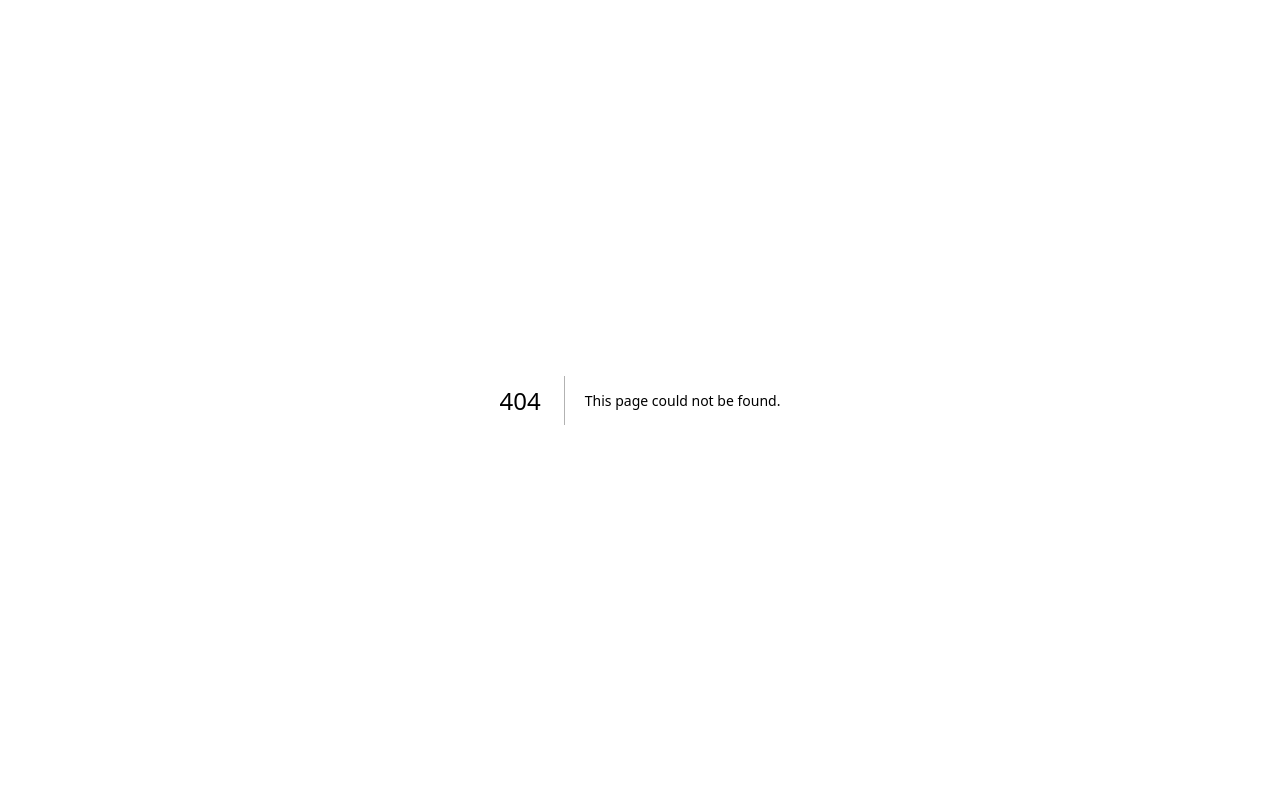
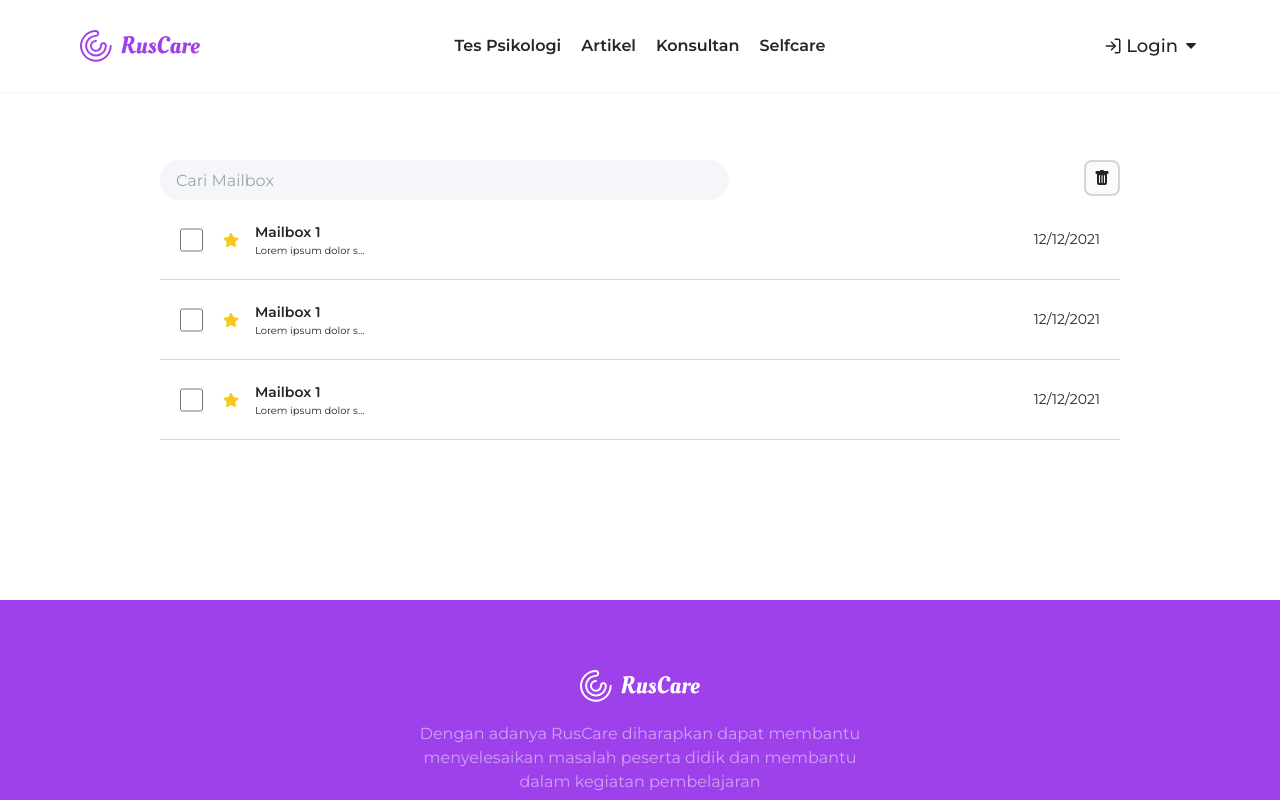
Before and after one commit to Nareswara05/NextJS-Ruscare, a Next.js app: page /mailbox in a window 1280 px wide. Before the commit this address had no page. Shown: the top 800 px of the page. Built offline with nearby package versions, Linux system fonts and the light colour scheme.

Commit message:
feat [NR] add mailbox page

```diff
--- /dev/null
+++ b/src/app/(pages)/(feature-pages)/(additional)/mailbox/components/action-mailbox.jsx
@@ -0,0 +1,14 @@
+import React from 'react'
+import { BsTrashFill } from 'react-icons/bs'
+
+const ActionMailbox = () => {
+  return (
+    <div>
+            <div className='p-2 text-textPrimary bg-[#FAFBFD] border-2 border-[#D5D5D5] rounded-lg hover:bg-gray-100'>
+                <BsTrashFill/>
+            </div>
+    </div>
+  )
+}
+
+export default ActionMailbox
--- /dev/null
+++ b/src/app/(pages)/(feature-pages)/(additional)/mailbox/components/mail-list.jsx
@@ -0,0 +1,32 @@
+import React from "react";
+import Link from "next/link";
+import { FaStar } from "react-icons/fa";
+
+export default function MailList({ data }) {
+    return (
+        <div className="flex items-center w-full h-20 px-5 py-3 bg-white border-b border-[#D5D5D5]">
+            <div className="flex items-center gap-5 w-full">
+                <input
+                    type="checkbox"
+                    className="w-6 h-6 cursor-pointer text-primary bg-gray-100 border-gray-300 rounded focus:ring-blue-500 focus:ring-2 checked:bg-primary"
+                    />
+                <Link className="flex justify-between items-center w-full" href={`/mailbox/${data.id}`}>
+                    <div className="flex gap-4 items-center">
+                        <div className="text-secondary">
+                            <FaStar/>
+                        </div>
+                        <div>
+                            <h1 className="text-[14px] text-textPrimary font-semibold">
+                                {data.title}
+                            </h1>
+                            <h1 className="text-[10px] text-textPrimary font-normal truncate w-28">
+                                {data.desc}
+                            </h1>
+                        </div>
+                    </div>
+                    <h1 className="text-[14px] text-textPrimary font-normal">{data.date}</h1>
+                </Link>
+            </div>
+        </div>
+    );
+}
--- /dev/null
+++ b/src/app/(pages)/(feature-pages)/(additional)/mailbox/components/search-mailbox.jsx
@@ -0,0 +1,15 @@
+import React from 'react'
+
+const SearchMailbox = () => {
+  return (
+    <div>
+        <input type="text"
+        className='bg-[#F5F6FA] w-[569px] h-10 p-4 rounded-full border-[#D5D5D5] border-1 text-textPrimary focus:outline-none'
+        placeholder='Cari Mailbox'
+        />
+
+    </div>
+  )
+}
+
+export default SearchMailbox
--- /dev/null
+++ b/src/app/(pages)/(feature-pages)/(additional)/mailbox/page.jsx
@@ -0,0 +1,42 @@
+import React from 'react'
+import ActionMailbox from './components/action-mailbox'
+import MailList from './components/mail-list'
+import SearchMailbox from './components/search-mailbox'
+
+const page = () => {
+
+    const dataMail = [
+        {
+            id: 1,
+            title: 'Mailbox 1',
+            date: '12/12/2021',
+            desc: 'Lorem ipsum dolor sit amet, consectetur adipiscing elit. Nulla nec purus feugiat, molestie ipsum et, consequat nibh.'
+        },
+        {
+            id: 2,
+            title: 'Mailbox 1',
+            date: '12/12/2021',
+            desc : 'Lorem ipsum dolor sit amet, consectetur adipiscing elit. Nulla nec purus feugiat, molestie ipsum et, consequat nibh.'
+        },
+        {
+            id: 3,
+            title: 'Mailbox 1',
+            date: '12/12/2021',
+            desc : 'Lorem ipsum dolor sit amet, consectetur adipiscing elit. Nulla nec purus feugiat, molestie ipsum et, consequat nibh.'
+        },
+    ]
+
+  return (
+    <div className='p-40 bg-white'>
+        <div className='flex justify-between'>
+            <SearchMailbox/>
+            <ActionMailbox/>
+        </div>
+        {dataMail.map((data) => (
+          <MailList key={data.id} data={data} />
+        ))}
+    </div>
+  )
+}
+
+export default page
--- a/src/app/(pages)/dashboard/components/main-profile.jsx
+++ b/src/app/(pages)/dashboard/components/main-profile.jsx
@@ -64,7 +64,7 @@ const MenuProfileDashboard = () => {
                             </Link>
                         </li>
                         <li className='cursor-pointer flex text-textPrimary gap-3 w-full hover:bg-gray-100 p-[10px] rounded-lg'>
-                            <Link href="/dashboard" className='flex gap-3 items-center'>
+                            <Link href="/mailbox" className='flex gap-3 items-center'>
                                 <div className='text-xl'>
                                     <IoMailOutline  />
                                 </div>
--- a/src/app/components/profile-nav.jsx
+++ b/src/app/components/profile-nav.jsx
@@ -74,7 +74,7 @@ const ProfileMenuNav = () => {
                             </Link>
                         </li>
                         <li className='cursor-pointer flex text-textPrimary gap-3 w-full hover:bg-gray-100 p-[10px] rounded-lg'>
-                            <Link href="/dashboard" className='flex gap-3 items-center'>
+                            <Link href="/mailbox" className='flex gap-3 items-center'>
                                 <div className='text-xl'>
                                     <CiMail  />
                                 </div>
--- a/src/app/globals.css
+++ b/src/app/globals.css
@@ -77,3 +77,74 @@ input[type="radio"]:checked::before {
   top: 3px;
   left: 3px;
 }
+
+
+/* Hide the default checkbox */
+.container input {
+  position: absolute;
+  opacity: 0;
+  cursor: pointer;
+  height: 0;
+  width: 0;
+  border-radius: 5px;
+ }
+
+ .container {
+  display: block;
+  position: relative;
+  cursor: pointer;
+  font-size: 20px;
+  user-select: none;
+  border-radius: 5px;
+  box-shadow: 2px 2px 0px rgb(183, 183, 183);
+ }
+
+ /* Create a custom checkbox */
+ .checkmark {
+  position: relative;
+  top: 0;
+  left: 0;
+  height: 1.3em;
+  width: 1.3em;
+  background-color: #ccc;
+  border-radius: 5px;
+ }
+
+ /* When the checkbox is checked, add a blue background */
+ .container input:checked ~ .checkmark {
+  box-shadow: 3px 3px 0px rgb(183, 183, 183);
+  transition: all 0.2s;
+  opacity: 1;
+  background-image: linear-gradient(45deg, rgb(100, 61, 219) 0%, rgb(217, 21, 239) 100%);
+ }
+
+ .container input ~ .checkmark {
+  transition: all 0.2s;
+  opacity: 1;
+  box-shadow: 1px 1px 0px rgb(183, 183, 183);
+ }
+
+ /* Create the checkmark/indicator (hidden when not checked) */
+ .checkmark:after {
+  content: "";
+  position: absolute;
+  opacity: 0;
+  transition: all 0.2s;
+ }
+
+ /* Show the checkmark when checked */
+ .container input:checked ~ .checkmark:after {
+  opacity: 1;
+  transition: all 0.2s;
+ }
+
+ /* Style the checkmark/indicator */
+ .container .checkmark:after {
+  left: 0.45em;
+  top: 0.25em;
+  width: 0.25em;
+  height: 0.5em;
+  border: solid white;
+  border-width: 0 0.15em 0.15em 0;
+  transform: rotate(45deg);
+ }
--- a/src/app/lib/service/instance/instance.js
+++ b/src/app/lib/service/instance/instance.js
@@ -4,7 +4,8 @@ const instance = axios.create({
     baseURL: 'http://127.0.0.1:8000/api',
     headers: {
         'Content-Type': 'application/json',
-        'Authorization': `Bearer ${localStorage.getItem('token')}`
+        'Authorization': `Bearer ${typeof window !== 'undefined' ? localStorage.getItem('token') : ''}`,
+        'Accept': 'application/json'
     }
 });
 
```
Also changed, not shown: src/app/(pages)/(feature-pages)/(additional)/inbox/page.jsx (deleted).
